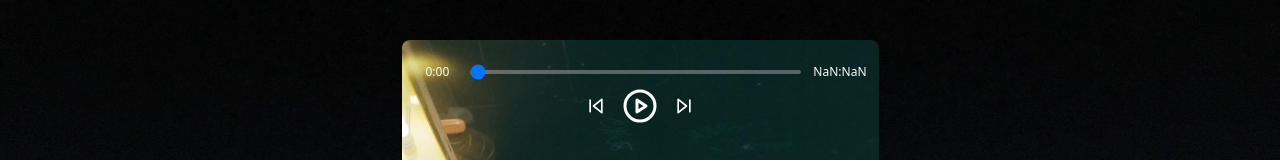
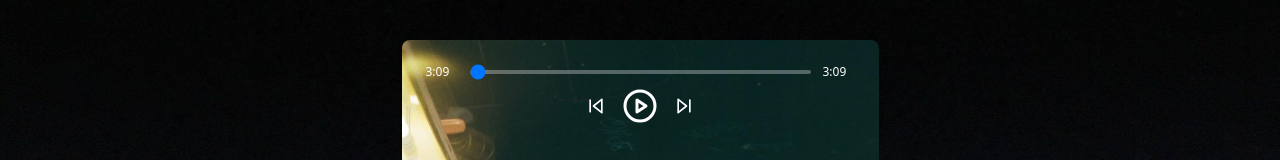
Before and after one commit to johnobriendev/jsAlbum, a React (Vite) app: page / in a window 1280 px wide. Shown: the top 160 px of the page. Built offline with nearby package versions, Linux system fonts and the light colour scheme.

Commit message:
fix: add loading state to remove NaN time during song load

```diff
--- a/src/components/MusicPlayers.jsx
+++ b/src/components/MusicPlayers.jsx
@@ -8,6 +8,7 @@ const MusicPlayer = () => {
   const [progress, setProgress] = useState(0);
   const [duration, setDuration] = useState(0);
   const [currentTime, setCurrentTime] = useState(0);
+  const [isLoading, setIsLoading] = useState(true);
 
   // References to audio element and songs
   const audioRef = useRef(null);
@@ -54,6 +55,9 @@ const MusicPlayer = () => {
 
   // Helper function to format time
   const formatTime = (seconds) => {
+    if (!seconds || isNaN(seconds)) {
+      return songs[currentSongIndex].duration;
+    }
     const minutes = Math.floor(seconds / 60);
     const remainingSeconds = Math.floor(seconds % 60);
     return `${minutes}:${remainingSeconds.toString().padStart(2, '0')}`;
@@ -62,6 +66,7 @@ const MusicPlayer = () => {
   // Effect to handle song changes
   useEffect(() => {
     if (audioRef.current) {
+      setIsLoading(true);
       audioRef.current.src = songs[currentSongIndex].src;
       if (isPlaying) {
         audioRef.current.play();
@@ -116,6 +121,11 @@ const MusicPlayer = () => {
     setIsPlaying(true);
   };
 
+  const handleMetadataLoaded = () => {
+    setIsLoading(false);
+    handleTimeUpdate();
+  };
+
   return (
     <div className="min-h-screen flex items-center justify-center bg-gray-800 md:bg-[url('/Yutah.jpg')] md:bg-cover md:bg-center md:bg-no-repeat">
       {/* Container for the player that's sized differently for mobile and desktop */}
@@ -143,7 +153,7 @@ const MusicPlayer = () => {
                 className="w-full h-1 bg-white/30 rounded-lg appearance-none cursor-pointer"
               />
               <span className="text-white min-w-[32px] text-xs">
-                {formatTime(duration)}
+                {isLoading ? songs[currentSongIndex].duration : formatTime(duration)}
               </span>
             </div>
 
@@ -183,7 +193,7 @@ const MusicPlayer = () => {
           ref={audioRef}
           onTimeUpdate={handleTimeUpdate}
           onEnded={playNext}
-          onLoadedMetadata={handleTimeUpdate}
+          onLoadedMetadata={handleMetadataLoaded}
         />
       </div>
     </div>
```
